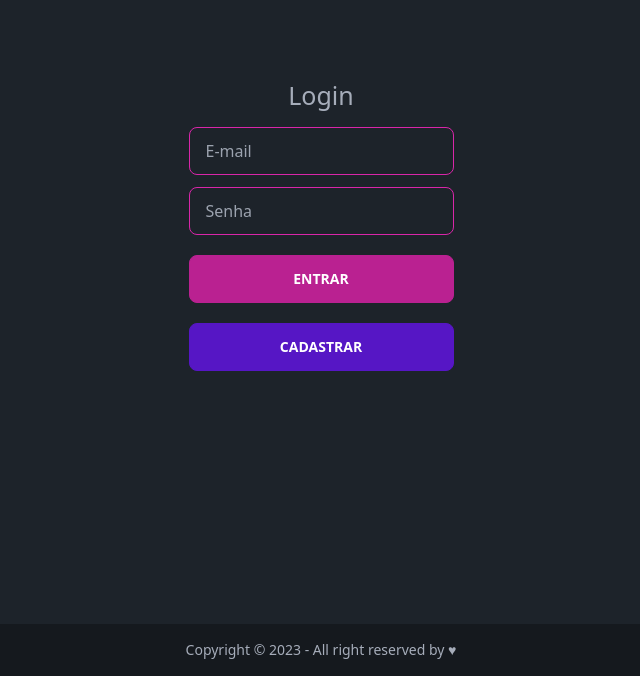
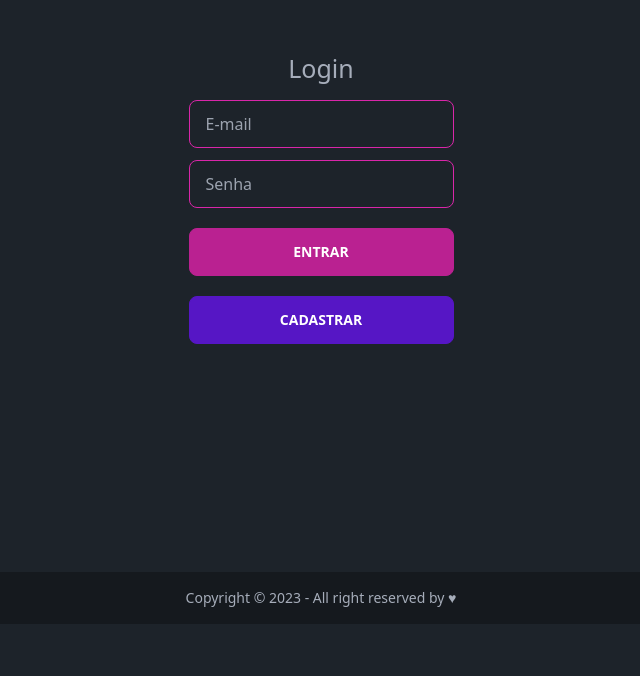
Before and after one commit to amandacarvalheirobarbosa/cinenow, a Next.js app: page /login in a window 1280 px wide. Shown: the part 176-852 px from the top of the page, without its empty margins (319-959 px from the left). After the commit the page ends 800 px from the top, so only its background shows below. Built offline with nearby package versions, Linux system fonts and the light colour scheme.

Commit message:
changes layout

```diff
--- a/package.json
+++ b/package.json
@@ -10,6 +10,7 @@
   },
   "dependencies": {
     "@prisma/client": "^5.1.1",
+    "@types/next-auth": "^3.15.0",
     "autoprefixer": "10.4.14",
     "bcryptjs": "^2.4.3",
     "eslint": "8.46.0",
--- a/src/app/api/auth/[...nextauth]/route.ts
+++ b/src/app/api/auth/[...nextauth]/route.ts
@@ -1,7 +1,7 @@
 import NextAuth from "next-auth/next";
 import { compare } from "bcryptjs";
 import CredentialsProvider from "next-auth/providers/credentials";
-import prisma from "src/lib/prisma";
+import prisma from "../../../../lib/prisma";
 
 export const OPTIONS = {
   session: {
@@ -46,7 +46,7 @@ export const OPTIONS = {
     signOut: "/login",
     error: "/login",
   },
-};
+} as any;
 
 const handler = NextAuth(OPTIONS);
 export { handler as GET, handler as POST };
--- a/src/app/login/page.tsx
+++ b/src/app/login/page.tsx
@@ -4,8 +4,14 @@ import FormLogin from "../../components/formLogin";
 export default function Login() {
   return (
     <>
-      <FormLogin />
-      <Footer/>
+    <div className="flex flex-col justify-between h-screen">
+      <div className="flex-auto ">
+        <FormLogin />
+      </div>
+      <div className="flex flex-row ">
+        <Footer />
+      </div>
+    </div>
     </>
   );
 }
--- a/src/app/register/page.tsx
+++ b/src/app/register/page.tsx
@@ -4,7 +4,7 @@ import Footer from "../../components/footer";
 export default function Register() {
   return (
     <>
-      <div className="flex h-screen w-screen justify-center align-middle">
+      <div className="flex h-[calc(100vh-54px)] w-screen justify-center align-middle">
         <div className="flex flex-col space-y-3 justify-center">
           <h1
             className="text-center"
--- a/src/components/cardFilms.tsx
+++ b/src/components/cardFilms.tsx
@@ -28,9 +28,11 @@ export default function CardFilm({id, title, genres, overview, voteAverage, post
         <h2 className="card-title">{title}</h2>
         <p>{overview}</p>
         <div className="badge badge-outline badge-sm">{releaseDate}</div>
-
-        <div className="card-actions justify-end">
+        <div className="flex flex-row justify-between">
+          <div className="card-actions">
             <Rating key={id} voteAverage={voteAverage} id={id}/>
+          </div>
+          <div className="card-actions">
             <button className="btn btn-primary">
               <svg
                 xmlns="http://www.w3.org/2000/svg"
@@ -48,6 +50,7 @@ export default function CardFilm({id, title, genres, overview, voteAverage, post
             </button>
           </div>
         </div>
+      </div>
 
       <div className="card-actions justify-end">
         {genres.map((genre) => <div key={genre.id} className="badge badge-secondary badge-outline">{genre.name}</div>)}
--- a/src/components/footer.tsx
+++ b/src/components/footer.tsx
@@ -1,11 +1,11 @@
 export default function Footer () {
   return(
-    <>
-    <footer className="footer footer-center p-4 bg-base-300 text-base-content">
+    <div>
+    <footer className="footer footer-center w-screen p-4 bg-base-300 text-base-content">
       <div>
         <p>Copyright © 2023 - All right reserved by ♥ </p>
       </div>
     </footer>
-    </>
+    </div>
   );
 }
--- a/src/components/formLogin.tsx
+++ b/src/components/formLogin.tsx
@@ -22,7 +22,7 @@ export default function FormLogin() {
 
   return (
     <form onSubmit={handleSubmit(onSubmit)}>
-      <div className="flex h-screen w-screen justify-center align-middle">
+      <div className="flex h-[calc(100vh-54px)] w-screen justify-center ">
         <div className="flex flex-col space-y-3 justify-center">
           <h1
             className="text-center"
```
Also changed, not shown: 1 other file (tests, documents, lock files or other folders). Lines whose indentation alone changed are shown as unchanged.
